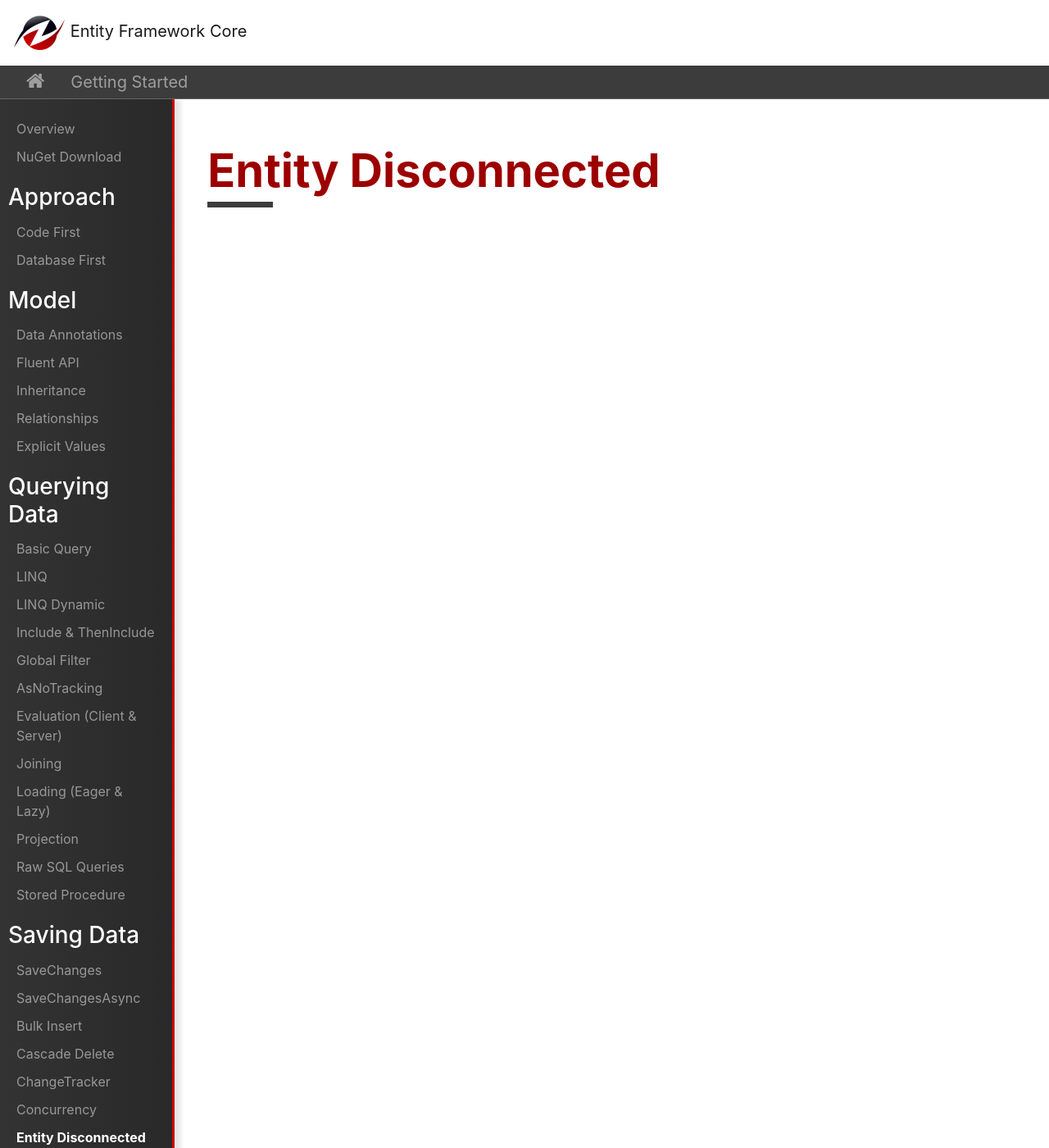
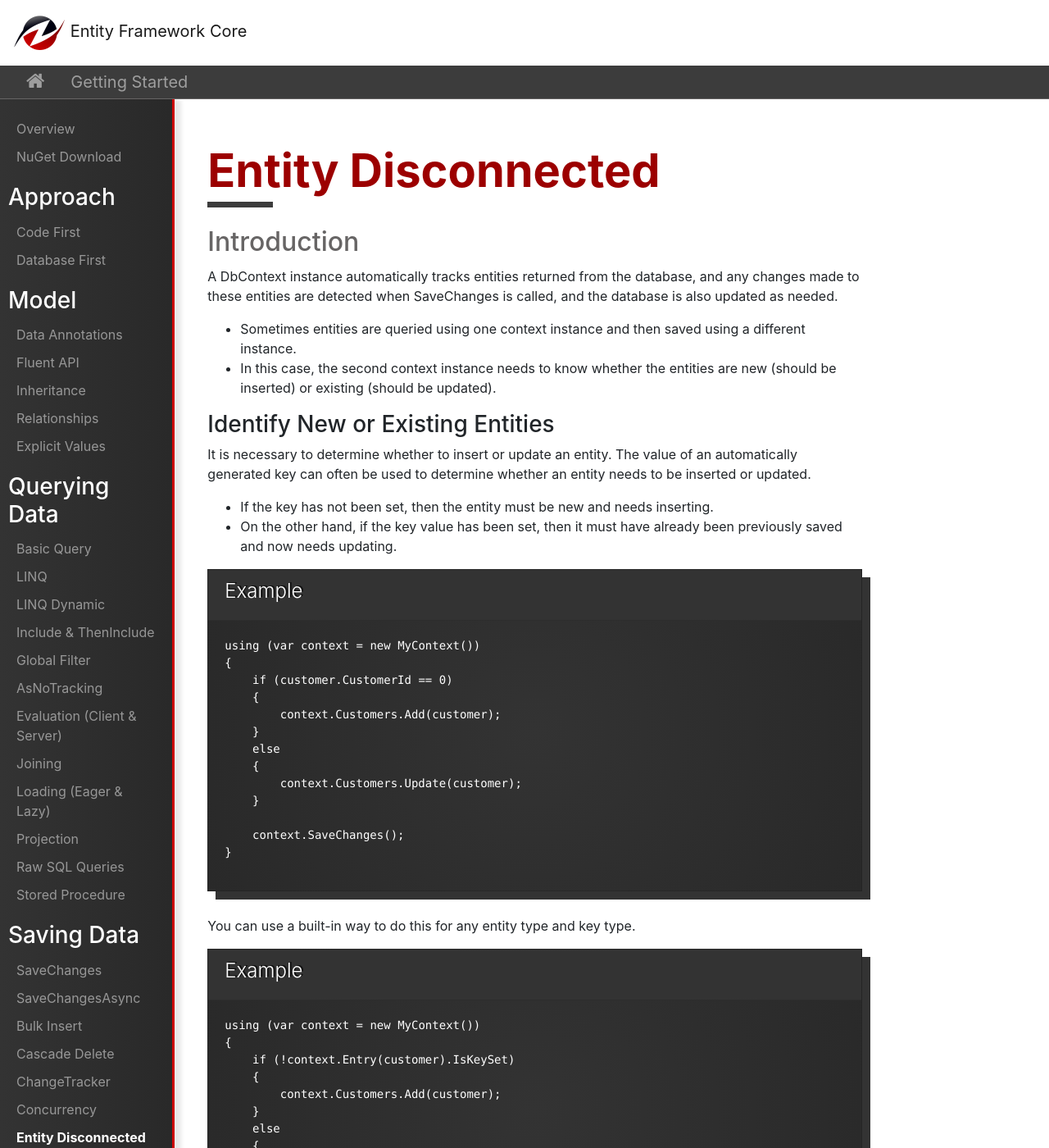
Before and after one commit to zzzprojects/EntityFrameworkCore, a Jekyll site: the page built from docs/pages/getting-started/saving-data/entity-disconnected.md, in a window 1280 px wide and 1400 px high. Shown: the whole window at 82% size. Built offline with Jekyll 4.4.1, drawn with Linux system fonts in a browser that asks for light colours; nearby versions of some CDN libraries; our own code applies the rules of GitHub Pages for plain Markdown files; some of the changed text lies outside the part shown.

Commit message:
Added disconnected entities article

```diff
--- a/docs/pages/getting-started/saving-data/entity-disconnected.md
+++ b/docs/pages/getting-started/saving-data/entity-disconnected.md
@@ -1,3 +1,79 @@
 ---
 permalink: saving-data-entity-disconnected
 ---
+
+## Introduction
+
+A DbContext instance automatically tracks entities returned from the database, and any changes made to these entities are detected when SaveChanges is called, and the database is also updated as needed.
+
+ - Sometimes entities are queried using one context instance and then saved using a different instance.
+ - In this case, the second context instance needs to know whether the entities are new (should be inserted) or existing (should be updated).
+
+### Identify New or Existing Entities
+
+It is necessary to determine whether to insert or update an entity. The value of an automatically generated key can often be used to determine whether an entity needs to be inserted or updated.
+
+ - If the key has not been set, then the entity must be new and needs inserting.
+ - On the other hand, if the key value has been set, then it must have already been previously saved and now needs updating.
+
+{% include template-example.html %}
+{% highlight csharp %}
+
+using (var context = new MyContext())
+{
+    if (customer.CustomerId == 0)
+    {
+        context.Customers.Add(customer);
+    }
+    else
+    {
+        context.Customers.Update(customer);
+    }
+
+    context.SaveChanges();
+}
+
+{% endhighlight %}
+
+You can use a built-in way to do this for any entity type and key type.
+
+{% include template-example.html %}
+{% highlight csharp %}
+
+using (var context = new MyContext())
+{
+    if (!context.Entry(customer).IsKeySet)
+    {
+        context.Customers.Add(customer);
+    }
+    else
+    {
+        context.Customers.Update(customer);
+    }
+
+    context.SaveChanges();
+}
+
+{% endhighlight %}
+
+When the key values are not generated automatically, then you can use the `Find()` method to query for the entity.
+
+{% include template-example.html %}
+{% highlight csharp %}
+
+using (var context = new MyContext())
+{
+    var existingCustomer = context.Customers.Find(customer.CustomerId);
+    if (existingCustomer == null)
+    {
+        context.Add(customer);
+    }
+    else
+    {
+        context.Entry(existingCustomer).CurrentValues.SetValues(customer);
+    }
+
+    context.SaveChanges();
+}
+
+{% endhighlight %}
```
